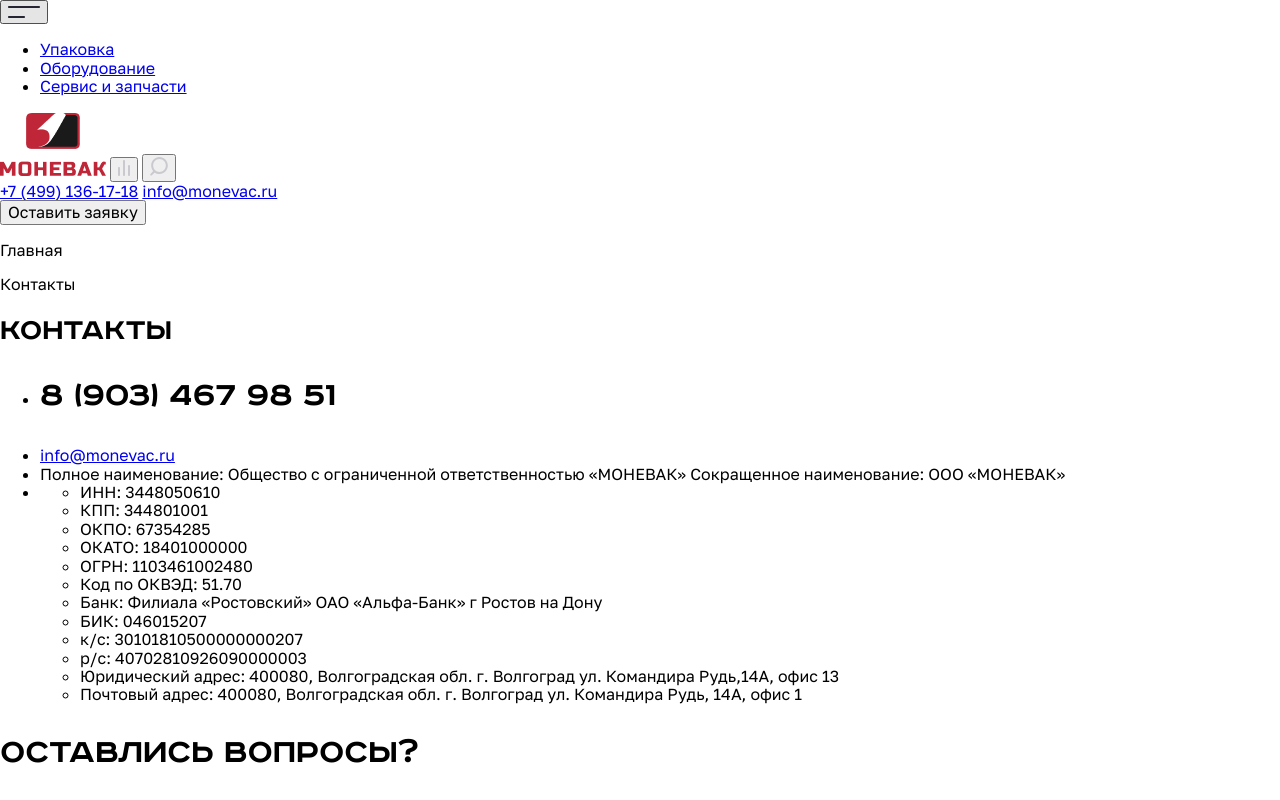
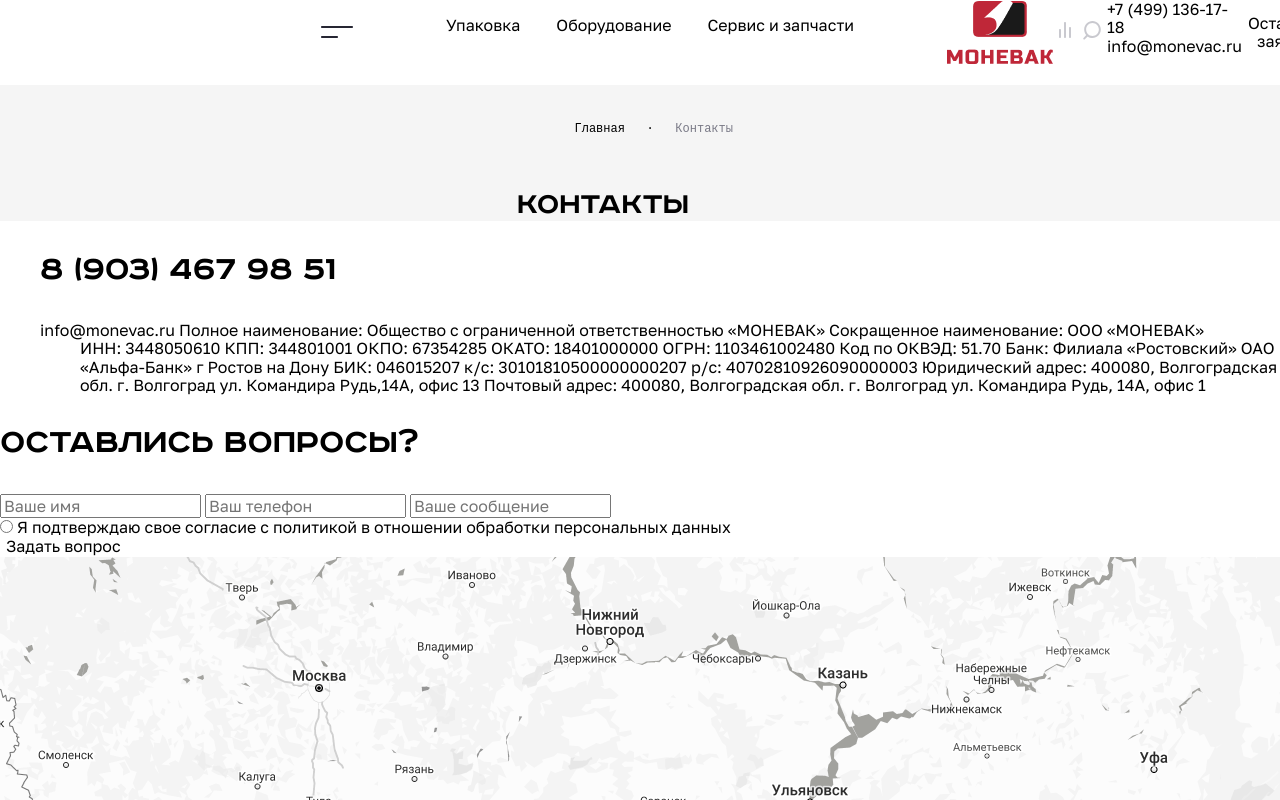
Before and after one commit to VyDyKey/Test-Mono, a plain HTML site: page index.html in a window 1280 px wide. Shown: the top 800 px of the page. Drawn offline with Linux system fonts and the light colour scheme; a small style sheet from the web is missing.

Commit message:
modified:   css/decoretion.css 	modified:   css/grid.css 	modified:   index.html

```diff
--- a/css/decoretion.css
+++ b/css/decoretion.css
@@ -34,3 +34,43 @@
     line-height: 120%;
     font-weight: 400;
 }
+
+button{
+    border: unset;
+    background: unset;
+}
+
+a{
+    all: unset;
+}
+
+li{
+    all: unset;
+}
+
+.way{
+    background-color: #F5F5F5;
+    margin-top: 21px;
+}
+
+.way p{
+    padding-top: 21px;
+}
+
+.way pre{
+    width: 131px;
+    margin: 0 auto;
+    font-size: 12px;
+    line-height: 14.4px;
+    align-items: center;
+}
+
+.way-span{
+    color: #797986;
+}
+
+.way h1{
+    width: 246px;
+    margin: 0 auto;
+    align-items: center;
+}
--- a/css/grid.css
+++ b/css/grid.css
@@ -0,0 +1,29 @@
+/* header */
+
+header{
+    display: flex;
+    margin-left: 315px;
+}
+
+.menu{
+    width: 32px;
+    margin-right: 59px;
+}
+
+.nav-items{
+    display: flex;
+    width: 408px;
+    justify-content: space-between;
+    margin-right: 93px;
+}
+
+
+
+
+/* main */
+
+.way-items{
+    display: flex;
+    width: 131px;
+    margin: 0 auto;
+}
--- a/index.html
+++ b/index.html
@@ -9,6 +9,7 @@
     <link rel="preconnect" href="https://fonts.gstatic.com" crossorigin>
     <link href="https://fonts.googleapis.com/css2?family=Golos+Text:wght@400..900&display=swap" rel="stylesheet">
     <link rel="stylesheet" href="css/normalize.css">
+    <link rel="stylesheet" href="css/grid.css">
     <title>Contact</title>
 </head>
 <body>
@@ -37,9 +38,8 @@
         <button class="application" type="button">Оставить заявку</button>
     </header>
     <main>
-        <div class="menu">
-            <p>Главная</p>
-            <p>Контакты</p>
+        <div class="way">
+            <p><pre>Главная   ·   <span class="way-span">Контакты</span></pre></p>
             <h1>Контакты</h1>
         </div>
         <section class="information">
```
